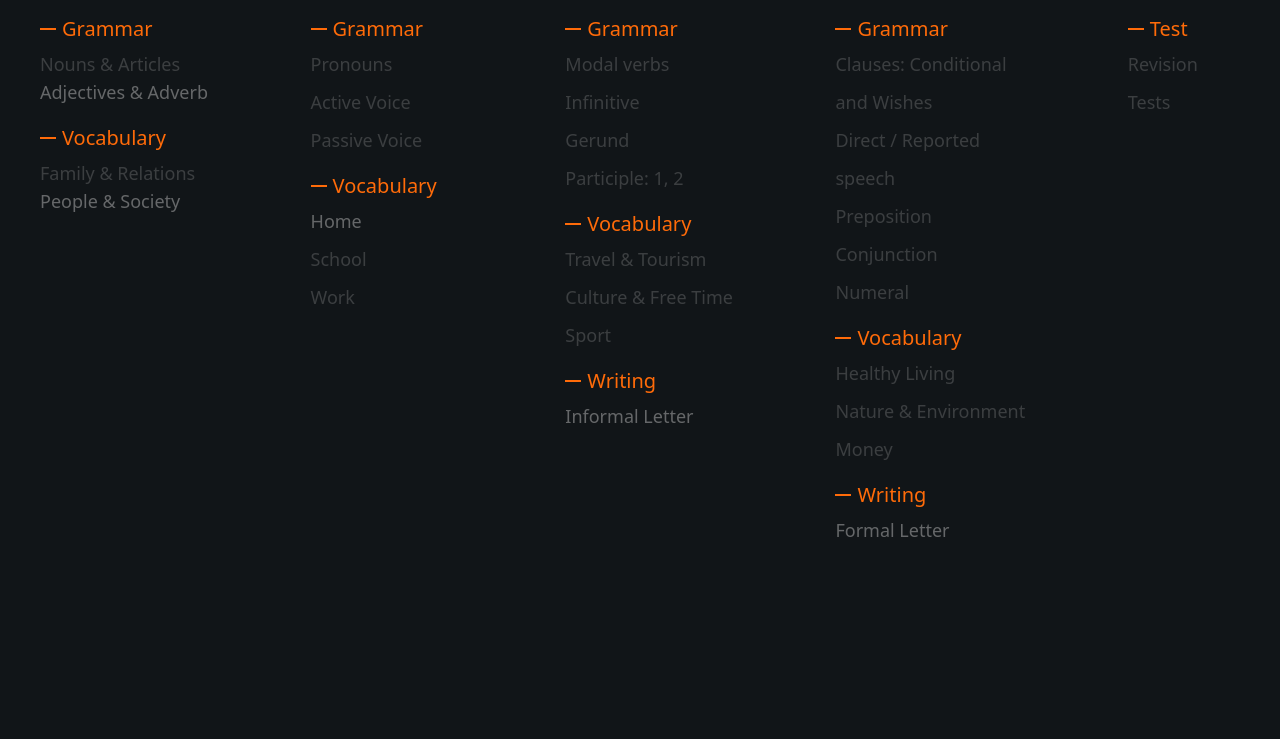
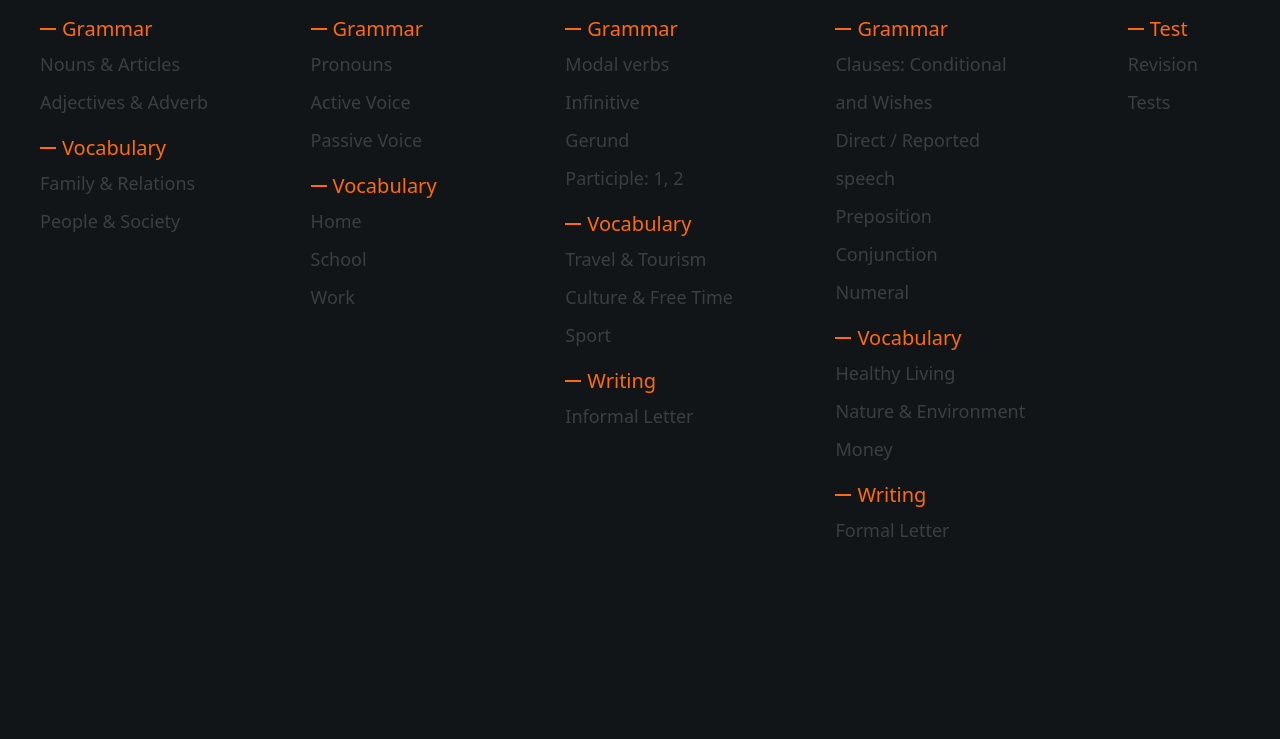
Before and after one commit to VadymLVP/HellEN, a plain HTML site: page index.html in a window 1280 px wide. Shown: the part 482-1221 px from the top of the page. Drawn offline with nearby package versions, Linux system fonts and the light colour scheme.

Commit message:
add changes

```diff
--- a/index.html
+++ b/index.html
@@ -30,7 +30,7 @@
           <p class="caption dash"><span>Grammar</span></p>
           <p class="theme">
             <span class="theme span">Nouns &amp; Articles</span>
-            Adjectives &amp; Adverb
+            <span class="theme span">Adjectives &amp; Adverb</span>
           </p>
         </li>
         <li class="list-item">
@@ -38,7 +38,7 @@
 
           <p class="theme">
             <span class="theme span">Family &amp; Relations</span>
-            People &amp; Society
+            <span class="theme span">People &amp; Society</span>
           </p>
         </li>
       </ul>
@@ -60,7 +60,8 @@
           <p class="caption dash"><span>Vocabulary</span></p>
 
           <p class="theme">
-            Home <span class="theme span">School</span>
+            <span class="theme span">Home</span>
+            <span class="theme span">School</span>
             <span class="theme span">Work</span>
           </p>
         </li>
@@ -88,10 +89,12 @@
             <span class="theme span">Sport</span>
           </p>
         </li>
+
         <li class="list-item">
           <p class="caption dash"><span>Writing</span></p>
-
-          <p class="theme"><span>Informal Letter</span></p>
+          <p class="theme">
+            <span class="theme span">Informal Letter</span>
+          </p>
         </li>
       </ul>
     </li>
@@ -121,10 +124,12 @@
             <span class="theme span">Money</span>
           </p>
         </li>
+
         <li class="list-item">
           <p class="caption dash"><span>Writing</span></p>
-
-          <p class="theme">Formal Letter</p>
+          <p class="theme">
+            <span class="theme span">Formal Letter</span>
+          </p>
         </li>
       </ul>
     </li>
```
